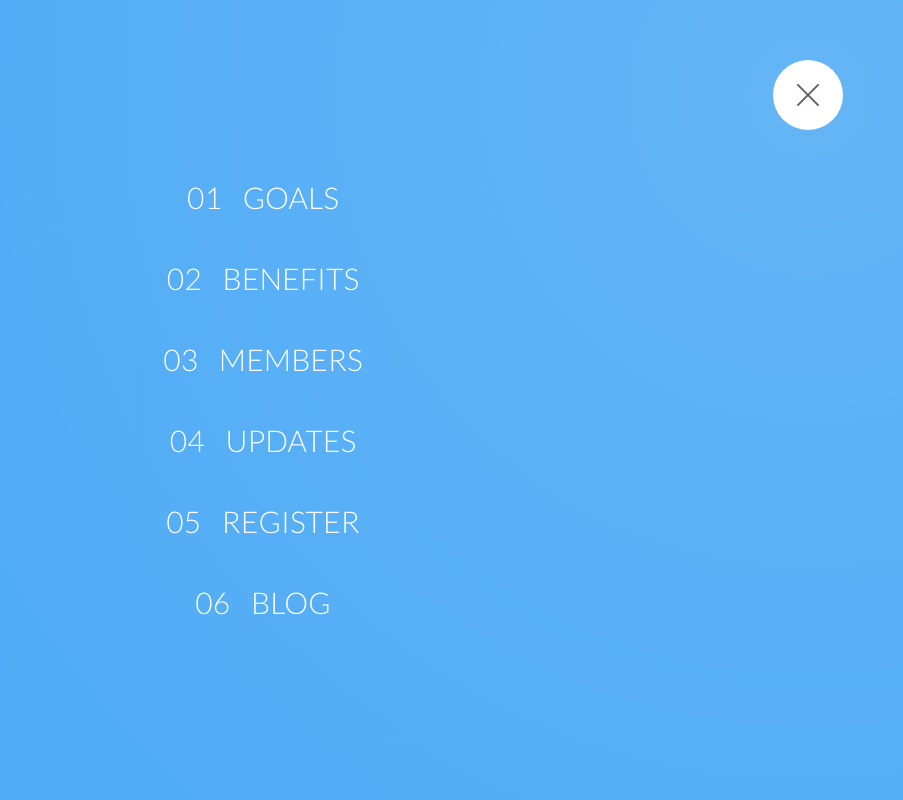
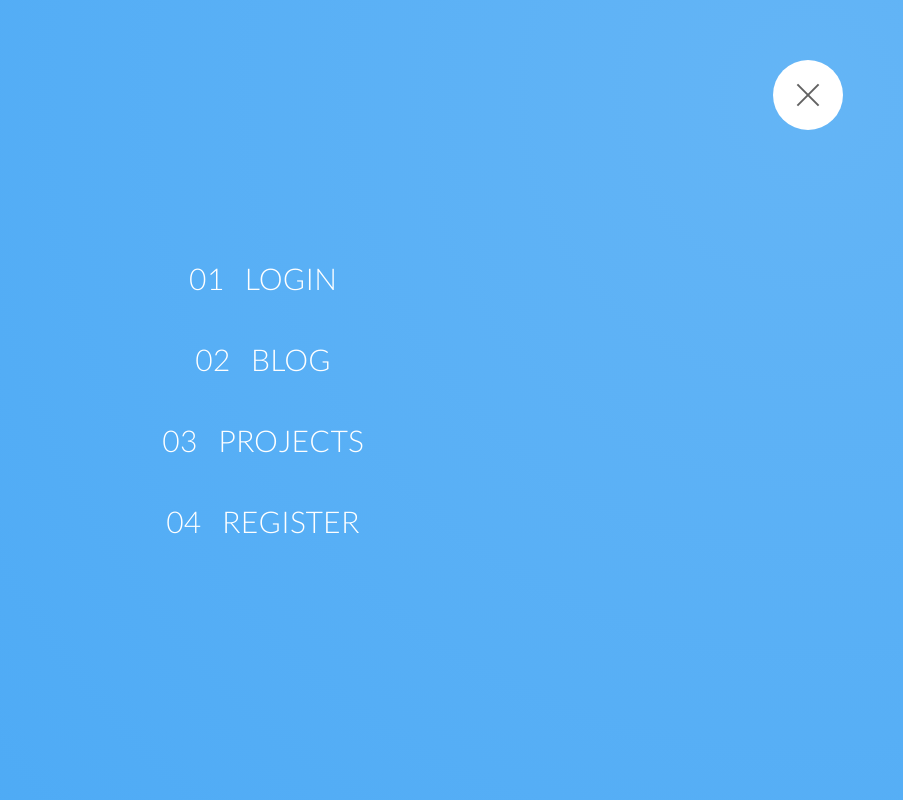
Before and after one commit to mattcoding4days/VIU-DSC-Fontend, a website: page index.html in a window 1280 px wide. Both pictures are taken after a click on the label 1185 px from the left and 95 px from the top of the page. Shown: the top 800 px of the page, without its empty margins (377-1280 px from the left). Drawn offline with Linux system fonts and the light colour scheme.

Commit message:
Fixing small UI bugs with the nav-menu

```diff
--- a/index.html
+++ b/index.html
@@ -70,18 +70,14 @@ Markup uses the BEM notation
 
       <nav class="navigation__nav">
         <ul class="navigation__list">
-          <li class="navigation__item"><a class="navigation__link" href="#about">
-              <span>01</span> Goals</a></li>
           <li class="navigation__item"><a class="navigation__link" href="#">
-              <span>02</span> Benefits</a></li>
+              <span>01</span> Login</a></li>
           <li class="navigation__item"><a class="navigation__link" href="#">
-              <span>03</span> Members</a></li>
+              <span>02</span> Blog</a></li>
           <li class="navigation__item"><a class="navigation__link" href="#">
-              <span>04</span> Updates</a></li>
+              <span>03</span> Projects</a></li>
           <li class="navigation__item"><a class="navigation__link" href="#">
-              <span>05</span> Register</a></li>
-          <li class="navigation__item"><a class="navigation__link" href="#">
-              <span>06</span> Blog</a></li>
+              <span>04</span> Register</a></li>
         </ul>
       </nav>
     </div>
@@ -504,7 +500,7 @@ Markup uses the BEM notation
               <form action="#" class="form">
                 <div class="u-margin-bottom-medium">
                   <h2 class="heading-secondary">
-                    Want to join our noble cause?
+                    Want to join?
                   </h2>
                 </div>
                 <!-- Name -->
@@ -595,8 +591,9 @@ Markup uses the BEM notation
             Powered by <a class="footer__link" href="#">Python and Django</a>.
             Copyright &copy; by the V.I.U Developer Student Club.
             This is an open-source project, we encourage anyone to clone, hack-on, change or modify the
-            code and contribute. Credit for photos goes to the talented
-            photographers at <a class="footer__link" href="#">unsplash</a>.
+            code and contribute. <a class="footer__link" href="#">use the source luke</a>.
+            Credit for photos goes to the talented
+            photographers over at <a class="footer__link" href="#">unsplash</a>.
             The colorscheme is a carefully chosen pallete of gradients from
             <a class="footer__link" href="#">Material Design</a>.
           </p>
```
